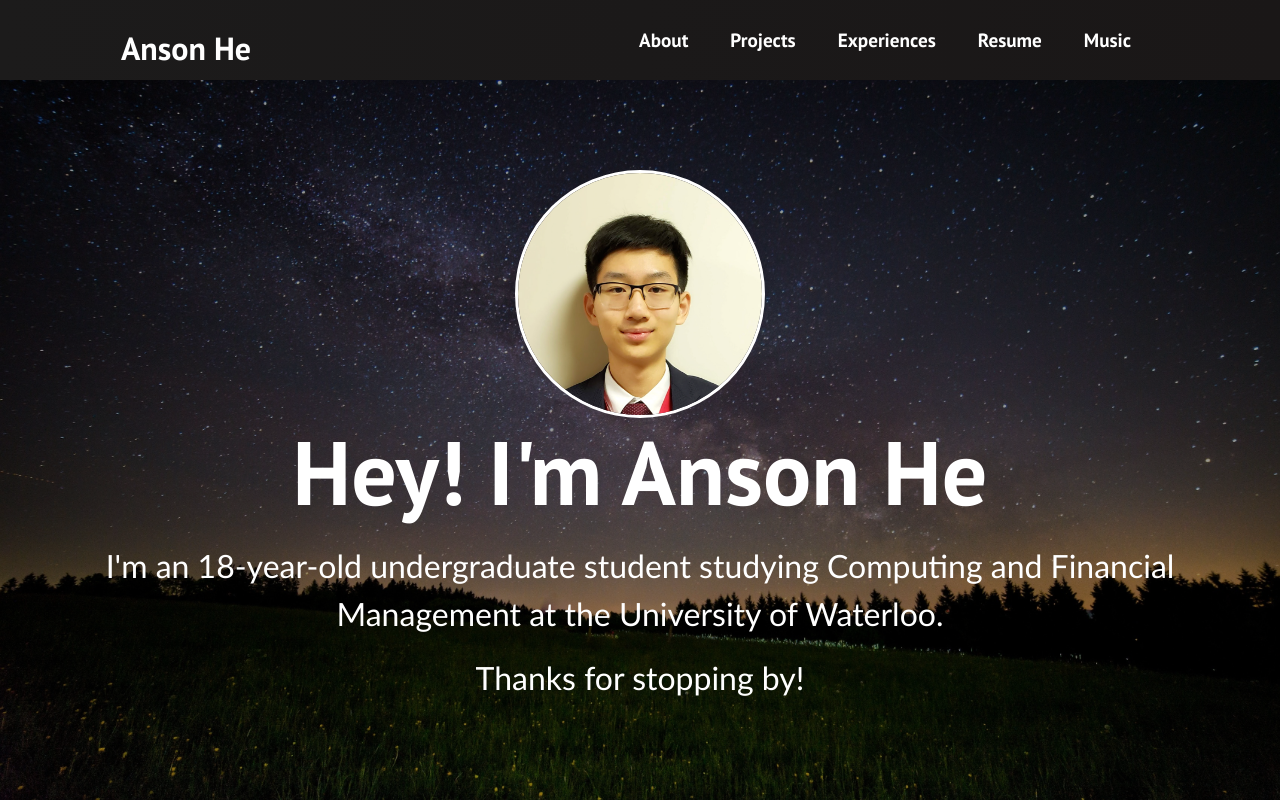
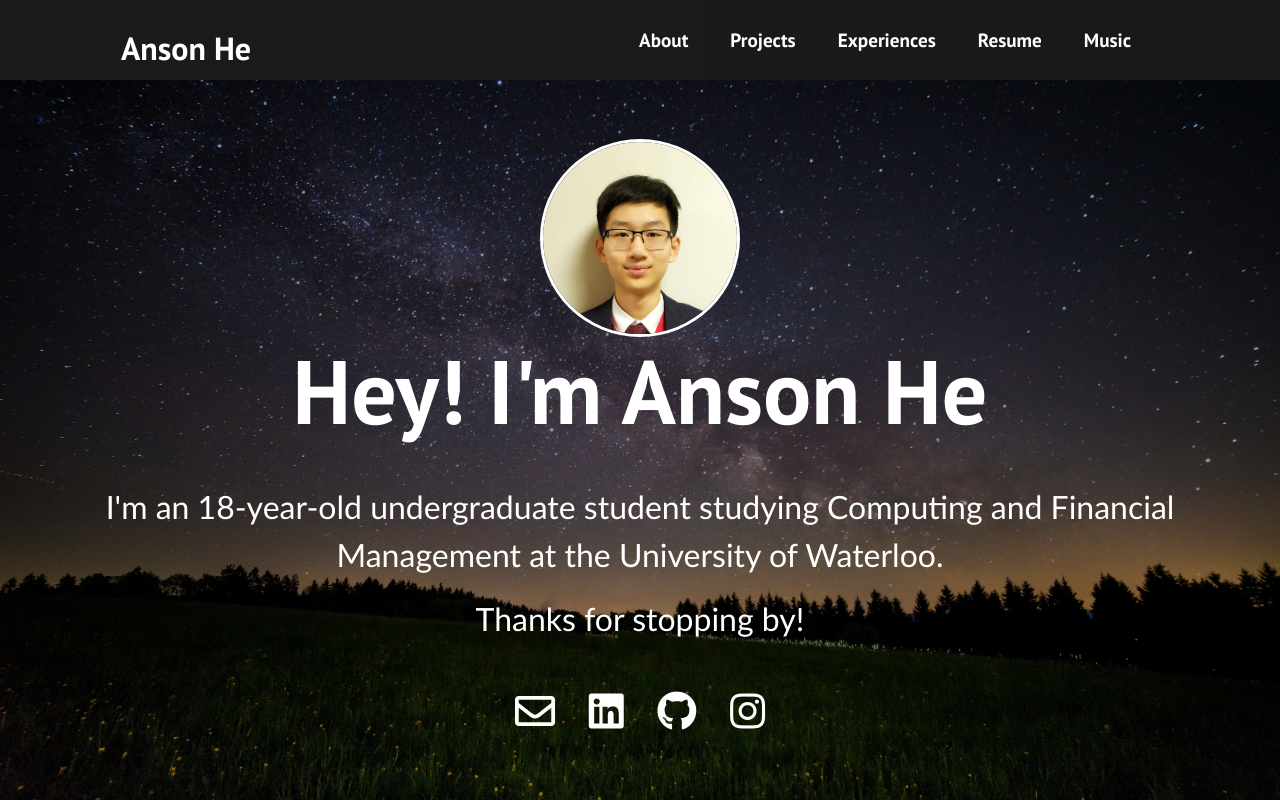
Before and after one commit to ansonjwhe/ansonjwhe.github.io, a React (Create React App) app: page / in a window 1280 px wide. Built offline with nearby package versions, Linux system fonts and the light colour scheme; the HTML template or start-up script is replaced by a standard one.

Commit message:
added social icons to about page

```diff
--- a/src/components/HeroSection.css
+++ b/src/components/HeroSection.css
@@ -19,7 +19,7 @@ video {
 }
 
 .hero-container > #avatar {
-    width: 250px;
+    width: 200px;
     height: auto;
     border: 3px solid rgb(255, 255, 255);
     background-color: rgb(255, 255, 255);
@@ -29,6 +29,7 @@ video {
     color: #fff;
     font-size: 90px;
     text-align: center;
+    margin-bottom: 30px;
 }
 
 .hero-container > p {
@@ -55,9 +56,7 @@ video {
     .hero-container > #avatar {
         width: 200px;
         height: auto;
-        margin-top: -100px;
-        border: 3px solid rgb(255, 255, 255);
-        background-color: rgb(255, 255, 255);
+        margin-top: -50px;
     }
 
     .hero-container > h1 {
@@ -73,6 +72,7 @@ video {
 @media screen and (max-width: 768px) {
     .hero-container > h1 {
         font-size: 50px;
+        margin-bottom: 0;
     }
 
     .hero-container > p {
@@ -88,3 +88,16 @@ video {
         width: 100%;
     }
 }
+
+.social-icons {
+    width: 250px;
+    display: flex;
+    flex-direction: row;
+    justify-content: space-between;
+    margin-top: 30px;
+}
+
+.social-icon-link {
+    color: white;
+    font-size: 40px;
+}
--- a/src/components/HeroSection.js
+++ b/src/components/HeroSection.js
@@ -1,6 +1,7 @@
 import React from 'react';
 import Avatar from '@material-ui/core/Avatar'
 import '../App.css';
+import { Link } from 'react-router-dom';
 import { Button } from './Button';
 import './HeroSection.css';
 
@@ -9,13 +10,49 @@ function HeroSection() {
     <div className='hero-container'>
       {/* <video src='/videos/video-1.mp4' autoPlay loop muted /> */}
 
-      <Avatar alt="Profile Photo" id="avatar" src='/images/self.jpg'/>
+      <Avatar alt='Profile Photo' id='avatar' src='/images/self.jpg'/>
       <h1>Hey! I'm Anson He</h1>
-      <p>I'm an 18-year-old undergraduate student studying Computing and
-          Financial Management at the University of Waterloo.</p>
+      <p>I'm an 18-year-old undergraduate student studying Computing and Financial Management at the University of Waterloo.</p>
       <p>Thanks for stopping by!</p>
 
-
+      <div class='social-icons'>
+        <a
+          class='social-icon-link email'
+          href='mailto:ansonjwhe@gmail.com'
+          target='_blank'
+          rel='noopener noreferrer'
+          aria-label='Email'
+        >
+          <i class='far fa-envelope' />
+        </a>
+        <a
+          class='social-icon-link linkedin'
+          href='https://www.linkedin.com/in/ansonjwhe/'
+          target='_blank'
+          rel='noopener noreferrer'
+          aria-label='LinkedIn'
+        >
+          <i class='fab fa-linkedin' />
+        </a>
+        <a
+          class='social-icon-link github'
+          href='https://github.com/ansonjwhe'
+          target='_blank'
+          rel='noopener noreferrer'
+          aria-label='Github'
+        >
+          <i class='fab fa-github' />
+        </a>
+        <a
+          class='social-icon-link instagram'
+          href='https://www.instagram.com/ansonjwhe/'
+          target='_blank'
+          rel='noopener noreferrer'
+          aria-label='Instagram'
+        >
+          <i class='fab fa-instagram' />
+        </a>
+      </div>
       {/* <div className='hero-btns'>
         <Button
           className='btns'
```
Also changed, not shown: 1 other file (tests, documents, lock files or other folders).
